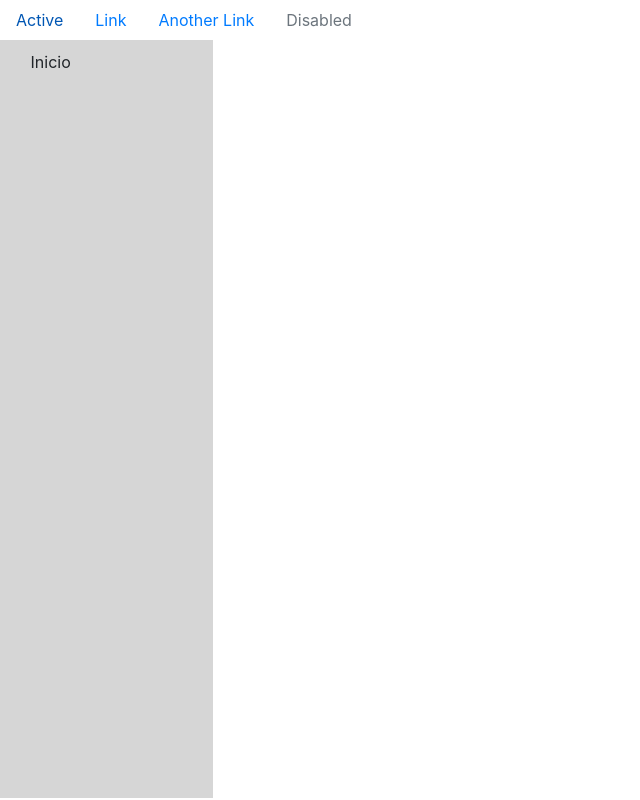
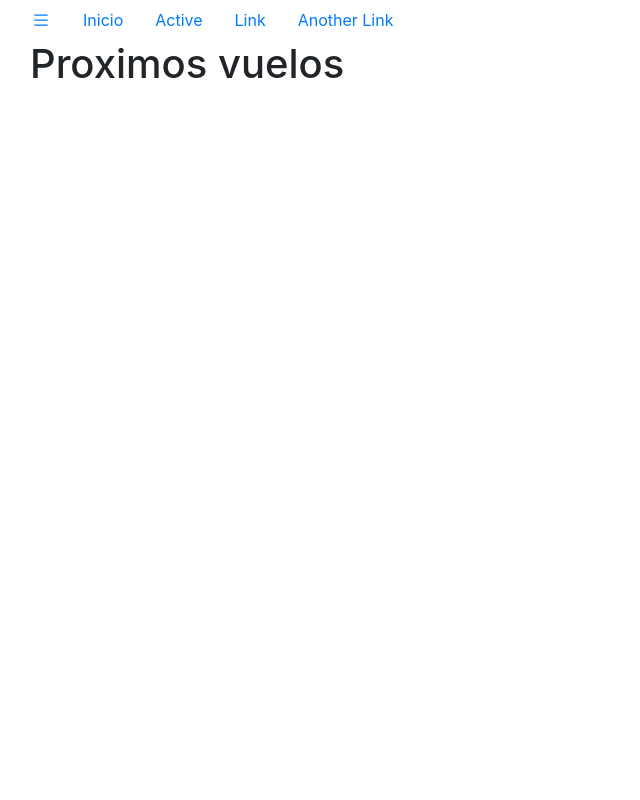
Before and after one commit to Tlacuano/8vo, a Vue app in the folder Desarrollo web Profesional/Practica 1/: page /#/ProximosVuelos in a window 1280 px wide. Before the commit this address led to /#/home. Shown: the whole page, without its empty margins (0-640 px from the left). Built offline with nearby package versions, Linux system fonts and the light colour scheme.

Commit message:
casi terminada la tarea

```diff
--- a/Desarrollo web Profesional/Practica 1/src/App.vue
+++ b/Desarrollo web Profesional/Practica 1/src/App.vue
@@ -1,23 +1,68 @@
 
 <template>
   <div id="app">
+    <b-container fluid>
+      <b-row>
+        <b-col :lg="buttonSidebar ? 12 : 2" md="12">
+          <b-sidebar v-model="isVisibleSidebar"  bg-variant="dark" text-variant="light"  no-close-on-backdrop no-close-on-esc no-close-on-route-change no-header>
+            <!-- header del navbar -->
+              <b-col v-if="buttonSidebar" cols="12" class="text-right pr-3 pt-3  text-secondary">
+                <b-icon
+                  class="selectable"
+                  icon="x"
+                  @click="isVisibleSidebar = !isVisibleSidebar"
+                  aria-hidden="true"
+                  font-scale="2"
+                  />
+              </b-col>
+
+
+
+              <b-nav vertical >
+                <b-nav-item class="selecteable mt-3" :to="{ name: 'ReservasDeVuelos' }"
+                  ><b-link >
+                    <b-icon icon="calendar-check" aria-hidden="true" class="mr-2"></b-icon>
+                    Reservas
+                    </b-link>
+                </b-nav-item>
+
+                <b-nav-item class="selecteable" :to="{ name: 'VuelosDisponibles' }"
+                  ><b-link >
+                    <b-icon icon="cursor" aria-hidden="true" class="mr-2"></b-icon>
+                    Vuelos disponibles
+                    </b-link>
+                </b-nav-item>
+
+                <b-nav-item class="selecteable" :to="{ name: 'VuelosCancelados' }"
+                  ><b-link >
+                    <b-icon icon="folder-x" aria-hidden="true" class="mr-2"></b-icon>
+                    Vuelos cancelados
+                    </b-link>
+                </b-nav-item>
+
+              </b-nav>
+          </b-sidebar>
+        </b-col>
+
+
+        <b-col col="12" :class="buttonSidebar ? '' : 'pl-5'">
           <div>
             <b-nav>
+              <b-nav-item active @click="isVisibleSidebar = !isVisibleSidebar">
+                <b-icon
+                  v-if="buttonSidebar"
+                  class="selectable"
+                  icon="list"
+
+                  aria-hidden="true"
+                  />
+              </b-nav-item>
+              <b-nav-item active :to="{name:'home'}">Inicio</b-nav-item>
               <b-nav-item active>Active</b-nav-item>
               <b-nav-item>Link</b-nav-item>
               <b-nav-item>Another Link</b-nav-item>
-        <b-nav-item disabled>Disabled</b-nav-item>
             </b-nav>
           </div>
-    <b-container fluid>
-      <b-row>
-        <b-col md="2" class="sidebar  px-0">
-          <div class="selecteable" @click="navigator('/inicio')">
-          <b-icon />
-            Inicio
-          </div>
-        </b-col>
-        <b-col md="10">
           <router-view/>
         </b-col>
       </b-row>
@@ -30,35 +75,62 @@
 
   export default Vue.extend({
       name: 'Navbar',
+      data () {
+        return {
+          // variables para mostrar y ocultar el sidebar
+          isVisibleSidebar: true,
+          buttonSidebar: false,
+        }
+      },
       methods:{
         navigator(link){
           if(this.$route.path !== link){
             this.$router.push(link)
           }
+        },
+
+        handdlerSidebar(){
+          //para tablet y movil
+          if(window.innerWidth < 1549){
+            this.buttonSidebar = true
+            if(this.isVisibleSidebar){
+              this.isVisibleSidebar = false
             }
           }
+
+          //para pc
+          if(window.innerWidth > 1550){
+            this.buttonSidebar = false
+            this.isVisibleSidebar = true
+          }
+        }
+      },
+      mounted(){
+        window.addEventListener('resize', this.handdlerSidebar);
+        this.handdlerSidebar();
+      },
   });
 </script>
 
-<style scoped>
 
-  #app{
+<style >
+#app {
   height: 97.6vh;
 }
 
-  .sidebar{
-    height: 94.8vh;
-    background-color: #d6d6d6;
+.selecteable a{
+  cursor: pointer;
+  padding: 10px;
+  color: white;
 }
 
-  .selecteable{
-    cursor: pointer;
-    padding: 10px;
-
+.selecteable a:hover {
+  background-color: #8f8f8f;
+  color: rgb(219, 219, 219);
+  text-decoration: none;
 }
 
-  .selecteable:hover{
-    background-color: #b4b4b4;
-  }
+
+
 
 </style>
--- a/Desarrollo web Profesional/Practica 1/src/components/Inicio.vue
+++ b/Desarrollo web Profesional/Practica 1/src/components/Inicio.vue
@@ -1,7 +1,7 @@
 <template>
-    <div>
+    <b-container fluid>
         holaa
-    </div>
+    </b-container>
 </template>
 
 <script>
--- a/Desarrollo web Profesional/Practica 1/src/router/index.js
+++ b/Desarrollo web Profesional/Practica 1/src/router/index.js
@@ -7,11 +7,6 @@ Vue.use(VueRouter)
 
 const routes  = [
     {
-        path:'/',
-        redirect:'/home',
-
-    },
-    {
         path: '/',
         component : {
             render(h) {
@@ -20,9 +15,39 @@ const routes  = [
         },
         children: [
             {
-                path:'/inicio',
-                name: 'name',
+                path:'/',
+                name: 'home',
                 component: () => import('../components/Inicio.vue')
+            },
+            {
+                path:'/ReservasDeVuelos',
+                name: 'ReservasDeVuelos',
+                component: () => import('../views/Reservas.vue')
+            },
+            {
+                path:'/AsientosReservados',
+                name: 'AsientosReservados',
+                component: () => import('../views/AsientosReservados.vue')
+            },
+            {
+                path:'/VuelosDisponibles',
+                name: 'VuelosDisponibles',
+                component: () => import('../views/VuelosDisponibles.vue')
+            },
+            {
+                path:'/LineasDeVuelo',
+                name: 'LineasDeVuelo',
+                component: () => import('../views/LineasDeVuelo.vue')
+            },
+            {
+                path:'/VuelosCancelados',
+                name: 'VuelosCancelados',
+                component: () => import('../views/VuelosCancelados.vue')
+            },
+            {
+                path:'/ProximosVuelos',
+                name: 'ProximosVuelos',
+                component: () => import('../views/ProximosVuelos.vue')
             }
         ]
     }
--- a/Desarrollo web Profesional/Practica 1/src/utils/css/main.css
+++ b/Desarrollo web Profesional/Practica 1/src/utils/css/main.css
@@ -15,28 +15,3 @@
 .selectable {
     cursor: pointer;
 }
-
-
-.b-sidebar .b-sidebar-body{
-    z-index: 0 !important;
-  }
-
-  .b-sidebar:not(.b-sidebar-right) {
-    left: 0;
-    right: auto;
-  }
-
-  .b-sidebar {
-    display: flex;
-    flex-direction: column;
-    position: absolute;
-    top: 0;
-    width: 320px;
-    max-width: 100%;
-    height: 100vh;
-    max-height: 100%;
-    margin: 0;
-    outline: 0;
-    -webkit-transform: translateX(0);
-    transform: translateX(0);
-  }
--- /dev/null
+++ b/Desarrollo web Profesional/Practica 1/src/views/AsientosReservados.vue
@@ -0,0 +1,17 @@
+<template>
+    <div>
+        <b-container fluid>
+            <b-row>
+                <b-col>
+                    <h1>Asientos reservados</h1>
+                </b-col>
+            </b-row>
+        </b-container>
+    </div>
+</template>
+
+<script>
+export default {
+    name: 'AsientosReservados',
+}
+</script>
--- /dev/null
+++ b/Desarrollo web Profesional/Practica 1/src/views/LineasDeVuelo.vue
@@ -0,0 +1,17 @@
+<template>
+    <div>
+        <b-container fluid>
+            <b-row>
+                <b-col>
+                    <h1>Lineas de vuelo</h1>
+                </b-col>
+            </b-row>
+        </b-container>
+    </div>
+</template>
+
+<script>
+export default {
+    name: 'LineasDeVuelo',
+}
+</script>
--- /dev/null
+++ b/Desarrollo web Profesional/Practica 1/src/views/ProximosVuelos.vue
@@ -0,0 +1,17 @@
+<template>
+    <div>
+        <b-container fluid>
+            <b-row>
+                <b-col>
+                    <h1>Proximos vuelos</h1>
+                </b-col>
+            </b-row>
+        </b-container>
+    </div>
+</template>
+
+<script>
+export default {
+    name: 'VuelosDisponibles',
+}
+</script>
--- /dev/null
+++ b/Desarrollo web Profesional/Practica 1/src/views/Reservas.vue
@@ -0,0 +1,17 @@
+<template>
+    <div>
+        <b-container fluid>
+            <b-row>
+                <b-col>
+                    <h1>Reservas</h1>
+                </b-col>
+            </b-row>
+        </b-container>
+    </div>
+</template>
+
+<script>
+export default {
+    name: 'Reservas',
+}
+</script>
--- /dev/null
+++ b/Desarrollo web Profesional/Practica 1/src/views/VuelosCancelados.vue
@@ -0,0 +1,17 @@
+<template>
+    <div>
+        <b-container fluid>
+            <b-row>
+                <b-col>
+                    <h1>Vuelos cancelados</h1>
+                </b-col>
+            </b-row>
+        </b-container>
+    </div>
+</template>
+
+<script>
+export default {
+    name: 'VuelosCancelados',
+}
+</script>
--- /dev/null
+++ b/Desarrollo web Profesional/Practica 1/src/views/VuelosDisponibles.vue
@@ -0,0 +1,17 @@
+<template>
+    <div>
+        <b-container fluid>
+            <b-row>
+                <b-col>
+                    <h1>Vuelos disponibles</h1>
+                </b-col>
+            </b-row>
+        </b-container>
+    </div>
+</template>
+
+<script>
+export default {
+    name: 'VuelosDisponibles',
+}
+</script>
```
Lines whose indentation alone changed are shown as unchanged.
